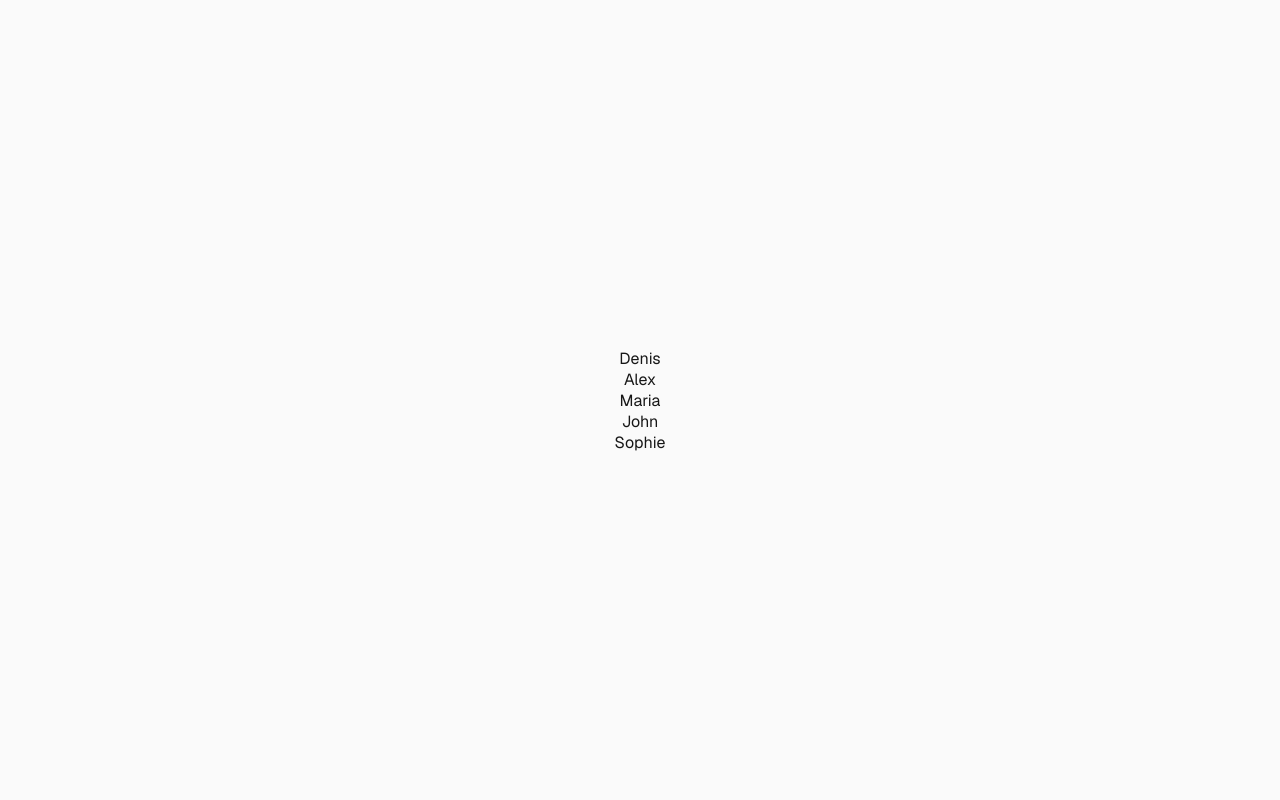
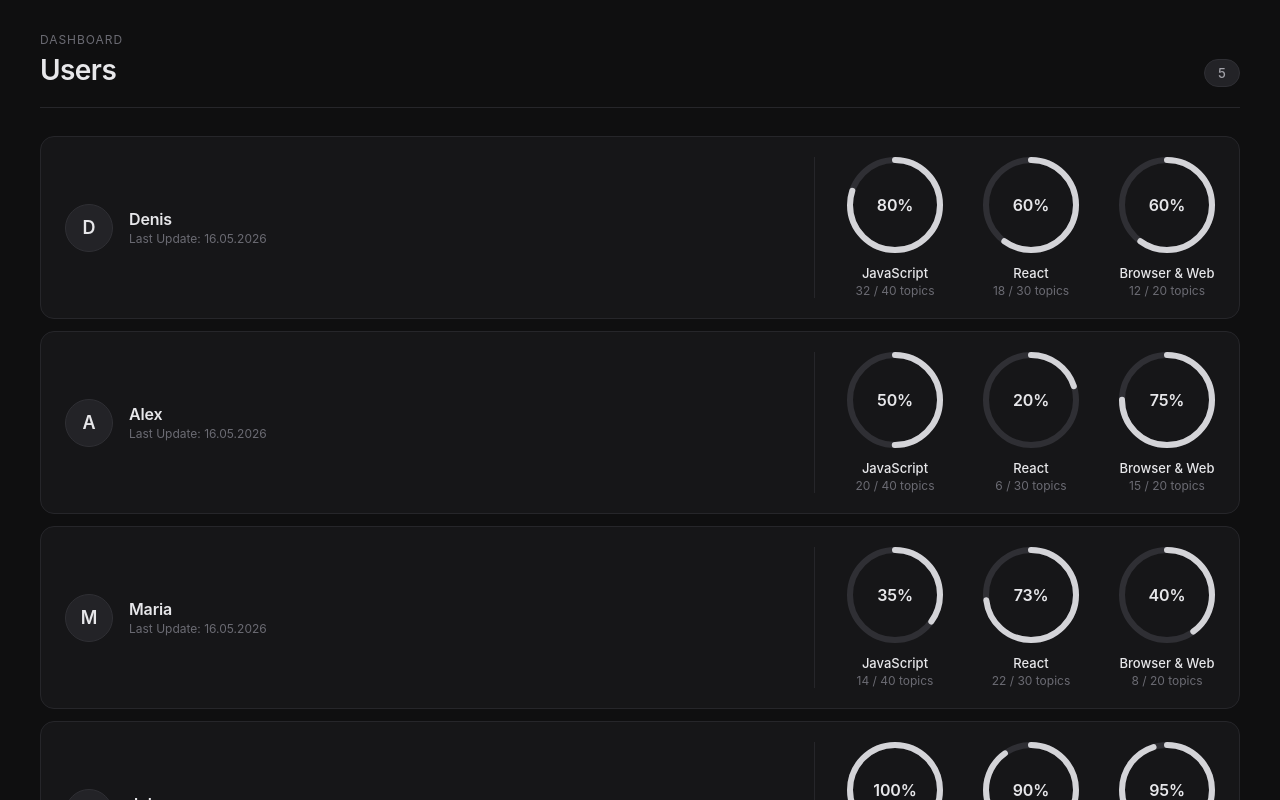
Before and after one commit to damsotk/learning-tracker, a Next.js app: page / in a window 1280 px wide. Shown: the top 800 px of the page. Built offline with nearby package versions, Linux system fonts and the light colour scheme.

Commit message:
feat: design of main page dashboard with mock users

```diff
--- /dev/null
+++ b/app/(components)/main-page/UserList/UserList.tsx
@@ -0,0 +1,71 @@
+import styles from "./user-list.module.css";
+import { User } from "@/types/user";
+import ProgressCircle from "../../reusable/ProgressCircle/ProgressCircle";
+import { formateDate } from "@/utils/formatDate";
+
+interface UserListProps {
+  users: User[];
+}
+
+export default function UserList({ users }: UserListProps) {
+  if (!users.length) {
+    return (
+      <section className={styles.wrapper}>
+        <div className={styles.emptyState}>
+          <h2 className={styles.emptyTitle}>No users yet</h2>
+          <p className={styles.emptyText}>
+            When users appear, they will be shown here.
+          </p>
+        </div>
+      </section>
+    );
+  }
+
+  return (
+    <section className={styles.wrapper}>
+      <header className={styles.header}>
+        <div>
+          <p className={styles.label}>Dashboard</p>
+          <h1 className={styles.title}>Users</h1>
+        </div>
+        <div className={styles.counter}>{users.length}</div>
+      </header>
+
+      <div className={styles.list}>
+        {users.map((user) => (
+          <article className={styles.card} key={user.id}>
+            <div className={styles.cardLeft}>
+              <div className={styles.avatar}>
+                {user.name?.charAt(0)?.toUpperCase() || "U"}
+              </div>
+              <div className={styles.userInfo}>
+                <h2 className={styles.userName}>{user.name}</h2>
+                <p className={styles.userMeta}>
+                  Last Update: {formateDate(user.updatedAt)}
+                </p>
+              </div>
+            </div>
+
+            <div className={styles.progress}>
+              <ProgressCircle
+                topic="JavaScript"
+                learned={user.progress.javascript.learned}
+                total={user.progress.javascript.total}
+              />
+              <ProgressCircle
+                topic="React"
+                learned={user.progress.react.learned}
+                total={user.progress.react.total}
+              />
+              <ProgressCircle
+                topic="Browser & Web"
+                learned={user.progress.browser.learned}
+                total={user.progress.browser.total}
+              />
+            </div>
+          </article>
+        ))}
+      </div>
+    </section>
+  );
+}
--- /dev/null
+++ b/app/(components)/main-page/UserList/user-list.module.css
@@ -0,0 +1,168 @@
+.wrapper {
+  width: 100%;
+  max-width: 100%;
+  padding: 32px 40px;
+  display: flex;
+  flex-direction: column;
+  gap: 28px;
+}
+
+.header {
+  display: flex;
+  align-items: flex-end;
+  justify-content: space-between;
+  padding-bottom: 20px;
+  border-bottom: 1px solid var(--border-subtle);
+}
+
+.label {
+  font-size: 12px;
+  text-transform: uppercase;
+  letter-spacing: 0.08em;
+  color: var(--text-muted);
+  margin-bottom: 6px;
+}
+
+.title {
+  font-size: 28px;
+  font-weight: 600;
+  color: var(--text-primary);
+  letter-spacing: -0.02em;
+}
+
+.counter {
+  min-width: 36px;
+  height: 28px;
+  padding: 0 10px;
+  display: inline-flex;
+  align-items: center;
+  justify-content: center;
+  background-color: var(--bg-elevated);
+  border: 1px solid var(--border-default);
+  border-radius: 999px;
+  font-size: 13px;
+  font-weight: 500;
+  color: var(--text-secondary);
+}
+
+.list {
+  display: flex;
+  flex-direction: column;
+  gap: 12px;
+  width: 100%;
+}
+
+.card {
+  width: 100%;
+  display: flex;
+  align-items: center;
+  justify-content: space-between;
+  gap: 32px;
+  padding: 20px 24px;
+  background-color: var(--bg-secondary);
+  border: 1px solid var(--border-subtle);
+  border-radius: var(--radius-lg);
+  transition:
+    border-color 160ms ease,
+    background-color 160ms ease;
+}
+
+.card:hover {
+  border-color: var(--border-default);
+  background-color: var(--bg-tertiary);
+}
+
+.cardLeft {
+  display: flex;
+  align-items: center;
+  gap: 16px;
+  min-width: 220px;
+}
+
+.avatar {
+  width: 48px;
+  height: 48px;
+  border-radius: 50%;
+  background-color: var(--bg-elevated);
+  border: 1px solid var(--border-default);
+  display: flex;
+  align-items: center;
+  justify-content: center;
+  font-size: 18px;
+  font-weight: 600;
+  color: var(--text-primary);
+  flex-shrink: 0;
+}
+
+.userInfo {
+  display: flex;
+  flex-direction: column;
+  gap: 2px;
+  min-width: 0;
+}
+
+.userName {
+  font-size: 16px;
+  font-weight: 600;
+  color: var(--text-primary);
+  letter-spacing: -0.01em;
+}
+
+.userMeta {
+  font-size: 12px;
+  color: var(--text-muted);
+}
+
+.progress {
+  display: flex;
+  align-items: flex-start;
+  gap: 40px;
+  padding-left: 32px;
+  border-left: 1px solid var(--border-subtle);
+}
+
+.emptyState {
+  width: 100%;
+  padding: 80px 24px;
+  text-align: center;
+  background-color: var(--bg-secondary);
+  border: 1px dashed var(--border-default);
+  border-radius: var(--radius-lg);
+}
+
+.emptyTitle {
+  font-size: 18px;
+  font-weight: 600;
+  color: var(--text-primary);
+  margin-bottom: 6px;
+}
+
+.emptyText {
+  font-size: 14px;
+  color: var(--text-muted);
+}
+
+@media (max-width: 880px) {
+  .wrapper {
+    padding: 20px 16px;
+  }
+
+  .card {
+    flex-direction: column;
+    align-items: stretch;
+    gap: 20px;
+  }
+
+  .progress {
+    padding-left: 0;
+    border-left: none;
+    border-top: 1px solid var(--border-subtle);
+    padding-top: 20px;
+    justify-content: space-around;
+    gap: 16px;
+  }
+
+  .cardLeft {
+    min-width: 0;
+  }
+}
--- /dev/null
+++ b/app/(components)/reusable/ProgressCircle/ProgressCircle.tsx
@@ -0,0 +1,65 @@
+import styles from "./progress-circle.module.css";
+
+interface ProgressCircleProps {
+  topic: string;
+  learned: number;
+  total: number;
+  size?: number;
+}
+
+export default function ProgressCircle({
+  topic,
+  learned,
+  total,
+  size = 96,
+}: ProgressCircleProps) {
+  const safeTotal = total > 0 ? total : 1;
+  const rawPercent = Math.round((learned / safeTotal) * 100);
+  const percent = Math.min(100, Math.max(0, rawPercent));
+
+  const strokeWidth = 6;
+  const radius = (size - strokeWidth) / 2;
+  const circumference = 2 * Math.PI * radius;
+  const offset = circumference - (percent / 100) * circumference;
+
+  return (
+    <div className={styles.item}>
+      <div
+        className={styles.circleWrapper}
+        style={{ width: size, height: size }}
+        role="img"
+        aria-label={`${topic}: ${learned} of ${total} topics learned`}
+      >
+        <svg width={size} height={size} className={styles.svg}>
+          <circle
+            cx={size / 2}
+            cy={size / 2}
+            r={radius}
+            strokeWidth={strokeWidth}
+            className={styles.track}
+            fill="none"
+          />
+          <circle
+            cx={size / 2}
+            cy={size / 2}
+            r={radius}
+            strokeWidth={strokeWidth}
+            strokeDasharray={circumference}
+            strokeDashoffset={offset}
+            strokeLinecap="round"
+            className={styles.progress}
+            fill="none"
+          />
+        </svg>
+        <span className={styles.percent}>{percent}%</span>
+      </div>
+
+      <div className={styles.meta}>
+        <p className={styles.topic}>{topic}</p>
+        <p className={styles.count}>
+          {learned} / {total} topics
+        </p>
+      </div>
+    </div>
+  );
+}
--- /dev/null
+++ b/app/(components)/reusable/ProgressCircle/progress-circle.module.css
@@ -0,0 +1,54 @@
+.item {
+  display: flex;
+  flex-direction: column;
+  align-items: center;
+  gap: 12px;
+  min-width: 0;
+}
+
+.circleWrapper {
+  position: relative;
+  display: flex;
+  align-items: center;
+  justify-content: center;
+}
+
+.svg {
+  transform: rotate(-90deg);
+  display: block;
+}
+
+.track {
+  stroke: var(--border-default);
+}
+
+.progress {
+  stroke: var(--accent);
+  transition: stroke-dashoffset 600ms ease;
+}
+
+.percent {
+  position: absolute;
+  font-size: 16px;
+  font-weight: 600;
+  color: var(--text-primary);
+  letter-spacing: -0.01em;
+}
+
+.meta {
+  text-align: center;
+  display: flex;
+  flex-direction: column;
+  gap: 2px;
+}
+
+.topic {
+  font-size: 13px;
+  font-weight: 500;
+  color: var(--text-primary);
+}
+
+.count {
+  font-size: 12px;
+  color: var(--text-muted);
+}
--- a/app/globals.css
+++ b/app/globals.css
@@ -1,49 +1,59 @@
 :root {
-  --background: #ffffff;
-  --foreground: #171717;
+  /* Background */
+  --bg-primary: #0f0f10;
+  --bg-secondary: #161618;
+  --bg-tertiary: #1c1c1f;
+  --bg-elevated: #232327;
+
+  /* Borders */
+  --border-subtle: #26262a;
+  --border-default: #2f2f34;
+  --border-strong: #3a3a40;
+
+  /* Text */
+  --text-primary: #e7e7ea;
+  --text-secondary: #a1a1a8;
+  --text-muted: #6b6b73;
+  --text-faint: #4a4a52;
+
+  /* Accent */
+  --accent: #d4d4d8;
+  --accent-muted: #8a8a92;
+
+  /* Radius */
+  --radius-sm: 6px;
+  --radius-md: 10px;
+  --radius-lg: 14px;
+
+  /* Spacing scale */
+  --space-1: 4px;
+  --space-2: 8px;
+  --space-3: 12px;
+  --space-4: 16px;
+  --space-5: 24px;
+  --space-6: 32px;
+  --space-7: 48px;
 }
 
-@media (prefers-color-scheme: dark) {
-  :root {
-    --background: #0a0a0a;
-    --foreground: #ededed;
-  }
-}
-
-html {
-  height: 100%;
+* {
+  box-sizing: border-box;
+  margin: 0;
+  padding: 0;
 }
 
 html,
 body {
-  max-width: 100vw;
-  overflow-x: hidden;
-}
-
-body {
-  min-height: 100%;
-  display: flex;
-  flex-direction: column;
-  color: var(--foreground);
-  background: var(--background);
-  font-family: Arial, Helvetica, sans-serif;
+  background-color: var(--bg-primary);
+  color: var(--text-primary);
+  font-family:
+    -apple-system, BlinkMacSystemFont, "Segoe UI", Roboto, Oxygen, Ubuntu,
+    sans-serif;
   -webkit-font-smoothing: antialiased;
   -moz-osx-font-smoothing: grayscale;
-}
-
-* {
-  box-sizing: border-box;
-  padding: 0;
-  margin: 0;
+  min-height: 100vh;
 }
 
 a {
   color: inherit;
   text-decoration: none;
 }
-
-@media (prefers-color-scheme: dark) {
-  html {
-    color-scheme: dark;
-  }
-}
--- a/app/page.tsx
+++ b/app/page.tsx
@@ -1,17 +1,11 @@
 "use client";
+
 import { testusers } from "@/constants/usersTEST";
-import styles from "./page.module.css";
 import { useState } from "react";
+import UserList from "./(components)/main-page/UserList/UserList";
 
 export default function Home() {
   const [users, setUsers] = useState(testusers);
-  return (
-    <div className={styles.page}>
-      {users.map((user) => (
-        <div key={user.id}>
-          <div>{user.name}</div>
-        </div>
-      ))}
-    </div>
-  );
+
+  return <UserList users={users} />;
 }
--- a/constants/usersTEST.ts
+++ b/constants/usersTEST.ts
@@ -13,6 +13,11 @@ export const testusers: User[] = [
     timezone: `UTC`,
     createdAt: today,
     updatedAt: today,
+    progress: {
+      javascript: { learned: 32, total: 40 },
+      react: { learned: 18, total: 30 },
+      browser: { learned: 12, total: 20 },
+    },
   },
   {
     id: 2,
@@ -24,6 +29,11 @@ export const testusers: User[] = [
     timezone: `Europe/Prague`,
     createdAt: today,
     updatedAt: today,
+    progress: {
+      javascript: { learned: 20, total: 40 },
+      react: { learned: 6, total: 30 },
+      browser: { learned: 15, total: 20 },
+    },
   },
   {
     id: 3,
@@ -35,6 +45,11 @@ export const testusers: User[] = [
     timezone: `Europe/Warsaw`,
     createdAt: today,
     updatedAt: today,
+    progress: {
+      javascript: { learned: 14, total: 40 },
+      react: { learned: 22, total: 30 },
+      browser: { learned: 8, total: 20 },
+    },
   },
   {
     id: 4,
@@ -46,6 +61,11 @@ export const testusers: User[] = [
     timezone: `America/New_York`,
     createdAt: today,
     updatedAt: today,
+    progress: {
+      javascript: { learned: 40, total: 40 },
+      react: { learned: 27, total: 30 },
+      browser: { learned: 19, total: 20 },
+    },
   },
   {
     id: 5,
@@ -57,5 +77,10 @@ export const testusers: User[] = [
     timezone: `Asia/Tokyo`,
     createdAt: today,
     updatedAt: today,
+    progress: {
+      javascript: { learned: 5, total: 40 },
+      react: { learned: 2, total: 30 },
+      browser: { learned: 4, total: 20 },
+    },
   },
 ];
--- /dev/null
+++ b/utils/formatDate.ts
@@ -0,0 +1,13 @@
+export function formateDate(value: Date | string | number, withTime = false) {
+  const date = value instanceof Date ? value : new Date(value);
+
+  if (Number.isNaN(date.getTime())) {
+    return "—";
+  }
+
+  const day = String(date.getDate()).padStart(2, `0`);
+  const month = String(date.getMonth() + 1).padStart(2, `0`);
+  const year = date.getFullYear();
+
+  return `${day}.${month}.${year}`;
+}
```
Also changed, not shown: types/user.ts (+12 -0 lines).
